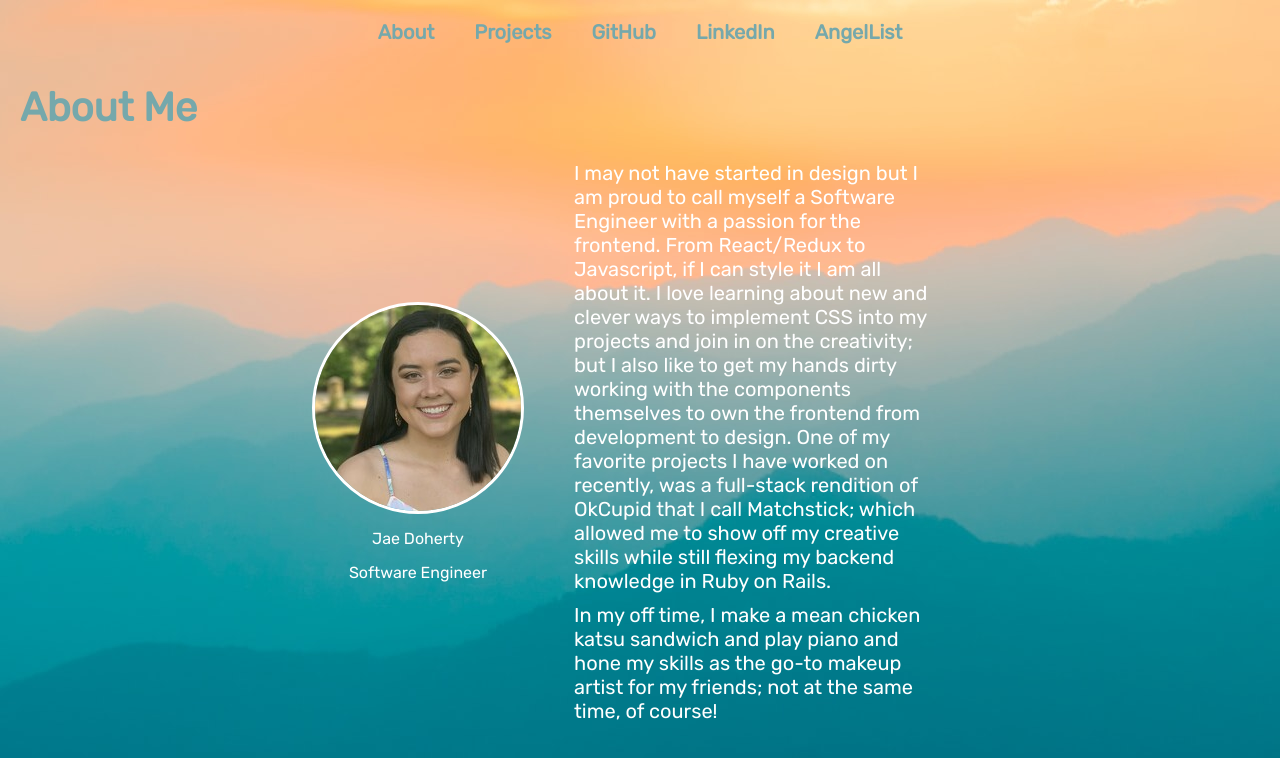
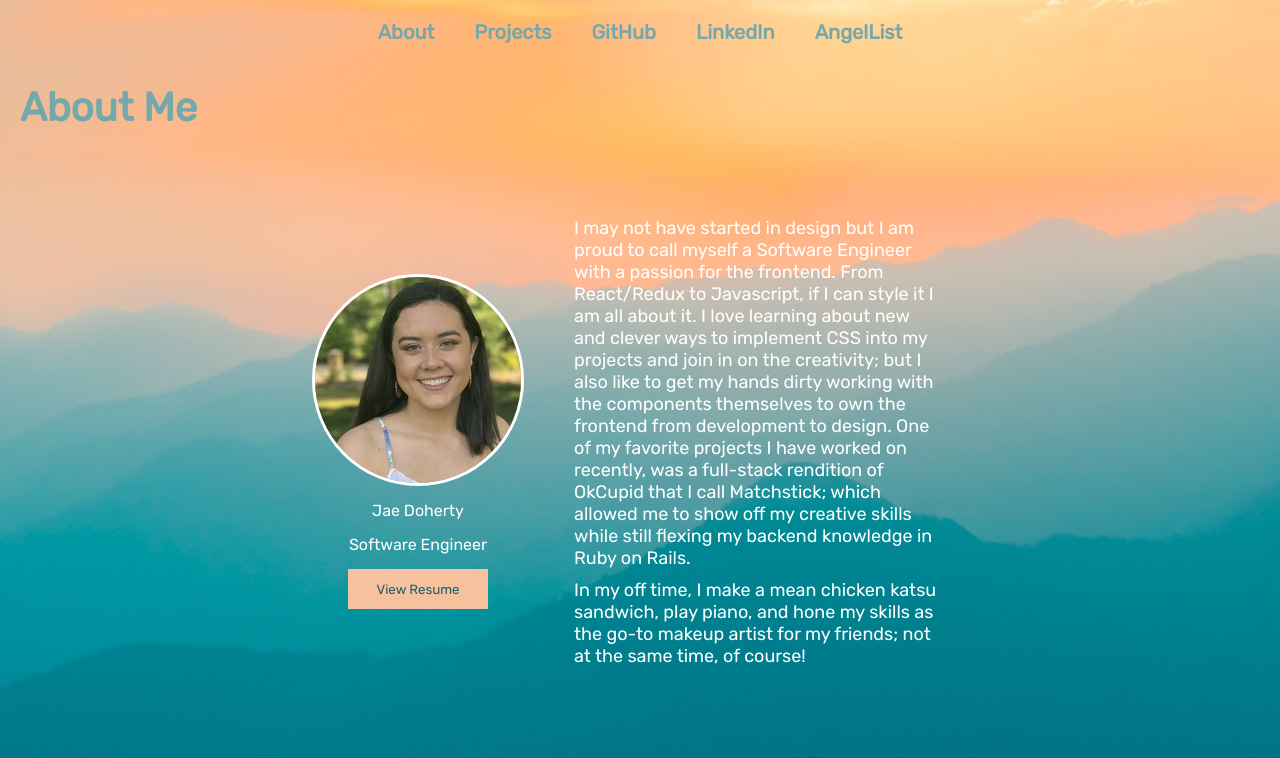
Before and after one commit to jaedoherty/portfolio, a React (Create React App) app: page /#/ in a window 1280 px wide. Shown: the top 758 px of the page. Built offline with nearby package versions, Linux system fonts and the light colour scheme.

Commit message:
changed about animation

```diff
--- a/src/App.css
+++ b/src/App.css
@@ -1,7 +1,7 @@
 
 * {
   font-family: 'Rubik', sans-serif;
-  /* height: 100%; */
+
 }
 
 html, body, #root, .App {
@@ -13,13 +13,7 @@ body {
   background-image: url(./images/mountains.jpg);
 }
 
-/* .background {
-  position: absolute;
-  display: block;
-  top: 0;
-  left: 0;
-  z-index: 0;
-} */
+
 
 p {
   margin-top: 0px;
@@ -38,7 +32,6 @@ a {
 
 .nav-link {
   margin: 20px;
-  /* color:rgb(61,136,149); */
    color:rgb(117,168,171);
   font-weight: bold;
 }
@@ -67,7 +60,7 @@ h1 {
   margin: 0px 20px;
   border-radius: 10px;
   padding: 10px;
-  font-size: 20px;
+  font-size: 18px;
 }
 
 #about-bio {
@@ -80,8 +73,6 @@ h1 {
 #about-img {
 
   display: grid;
-  /* flex-direction: column; */
-  /* align-items: center; */
   justify-items: center;
   row-gap: 15px;
   padding: 10px;
@@ -93,7 +84,10 @@ h1 {
   outline: none;
   height: 40px;
   width: 140px;
+  color: rgb(35,90,111);
+  background-color: rgb(246,194,157);
 }
+
 
 #projects {
   padding: 15px;
--- a/src/components/about.jsx
+++ b/src/components/about.jsx
@@ -1,6 +1,5 @@
 import React from "react";
 import { useSpring, animated } from "react-spring";
-import { Trail } from "react-spring/renderprops";
 
 const About = () => {
     const props = useSpring({
@@ -8,15 +7,15 @@ const About = () => {
       from: { opacity: 0 },
     });
   return (
-    <animated.div id="about" style={props}>
+    <div id="about">
       <h1 id="about-header">About Me</h1>
 
-      <div id="about-bio">
+      <animated.div id="about-bio" style={props}>
         <div id="about-img">
           <img id="self-img" src="jae_doherty.jpg" alt="self-img" />
           <div>Jae Doherty</div>
           <div>Software Engineer</div>
-          {/* <button id="about-button">View Resume</button> */}
+          <button id="about-button">View Resume</button>
         </div>
         <div id="about-description">
           <div id="p1">
@@ -32,16 +31,14 @@ const About = () => {
             backend knowledge in Ruby on Rails.
           </div>
           <div id="p1">
-            In my off time, I make a mean chicken katsu sandwich and play piano
+            In my off time, I make a mean chicken katsu sandwich, play piano,
             and hone my skills as the go-to makeup artist for my friends; not at
             the same time, of course!
           </div>
         </div>
-      </div>
-    </animated.div>
+      </animated.div>
+    </div>
   );
 };
 
 export default About;
-
-// public/jae_doherty.jpg
--- a/src/components/project_card.jsx
+++ b/src/components/project_card.jsx
@@ -1,14 +1,9 @@
 import React from "react";
-import { useTrail, animated } from "react-spring";
+// import { useTrail} from "react-spring";
 
 
 const ProjectCard = (project) => {
-    // project = Object.values(project)
-    console.log(project)
-      const trail = useTrail(project.length, {
-        from: { opacity: 0 },
-        to: { opacity: 1 },
-      });
+
     return (
 
         <div className="project">
--- a/src/components/projects.jsx
+++ b/src/components/projects.jsx
@@ -34,7 +34,6 @@ const Projects = () => {
     to: { opacity: 1, mass: 1 },
   });
 
-  console.log("trail", trail);
   // returns an array of animated values which you can iterate over
   return (
     <div id="projects">
```
Also changed, not shown: 1 other file (tests, documents, lock files or other folders).
